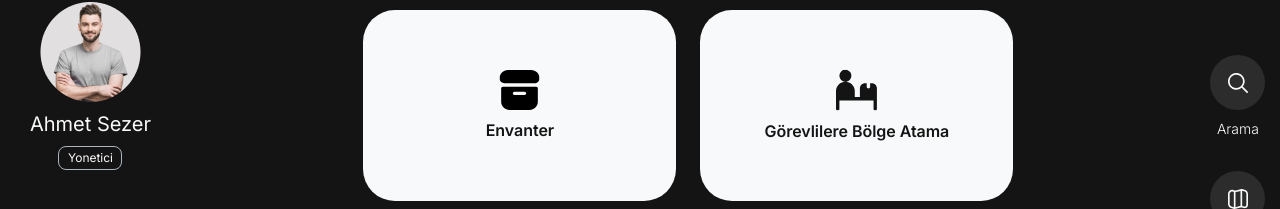
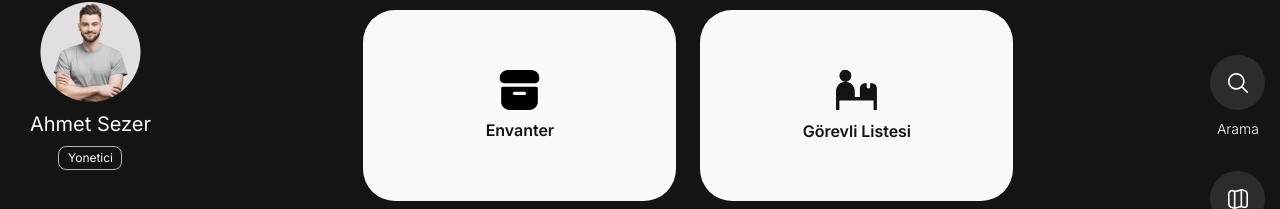
Before and after one commit to mustafamengutay/depremzede, a React (Create React App) app: page /yonetici in a window 1280 px wide. Shown: the part 187-396 px from the top of the page. Built offline with nearby package versions, Linux system fonts and the light colour scheme; the HTML template or start-up script is replaced by a standard one; what tailwindcss-animated would draw is missing.

Commit message:
chore: add routes

```diff
--- a/src/pages/ManagerDashboard.jsx
+++ b/src/pages/ManagerDashboard.jsx
@@ -45,11 +45,17 @@ export const ManagerMenu = () => {
   return (
     <div className="flex flex-col gap-6">
       <div className="flex gap-6">
-        <HelpLink icon={inventory} title="Envanter" width="313px" />
+        <HelpLink
+          icon={inventory}
+          title="Envanter"
+          width="313px"
+          route="/envanterler"
+        />
         <HelpLink
           icon={assignOfficer}
-          title="Görevlilere Bölge Atama"
+          title="Görevli Listesi"
           width="313px"
+          route="/gorevliler"
         />
       </div>
       <div className="flex gap-6">
@@ -57,11 +63,13 @@ export const ManagerMenu = () => {
           icon={createOfficer}
           title="Görevli Oluştur / Sil"
           width="313px"
+          route="/gorevli-olustur"
         />
         <HelpLink
           icon={officerRequests}
           title="Görevli İstekleri"
           width="313px"
+          route="/gorevli-istekleri"
         />
       </div>
     </div>
```
